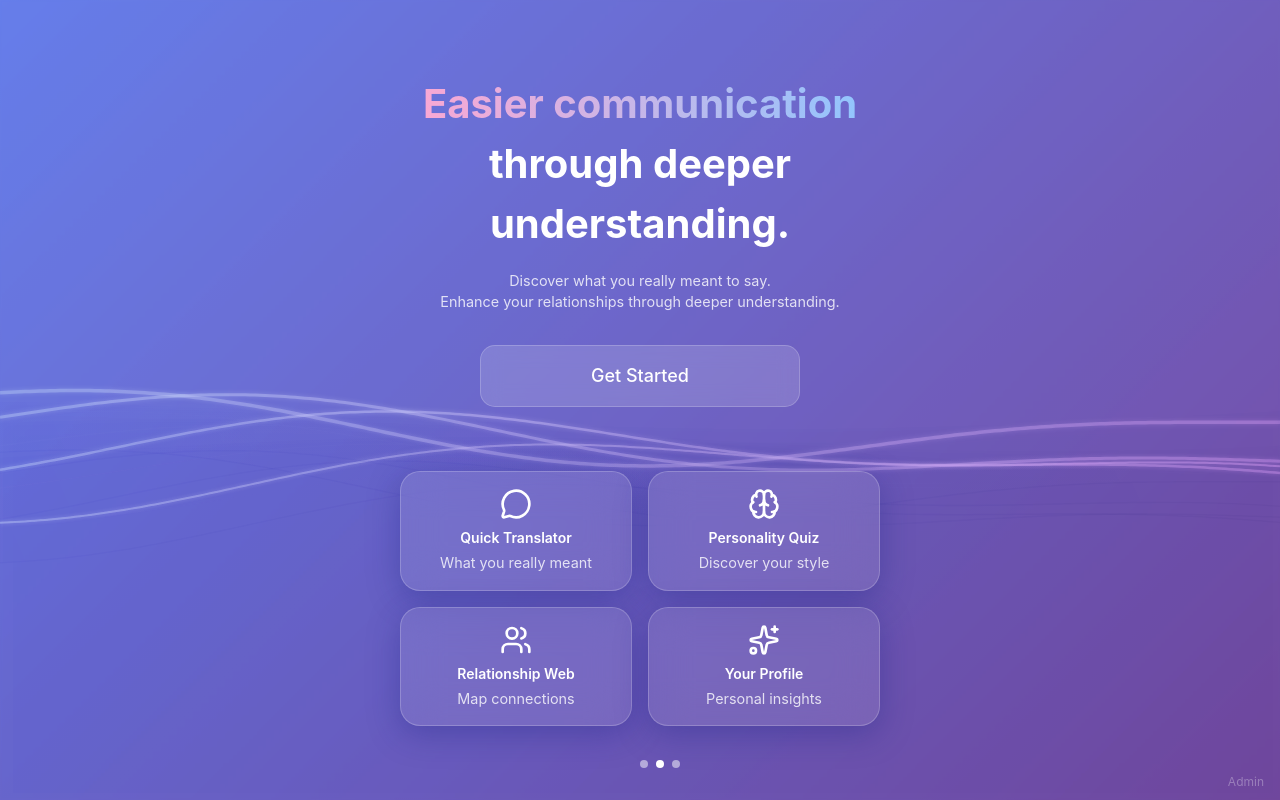
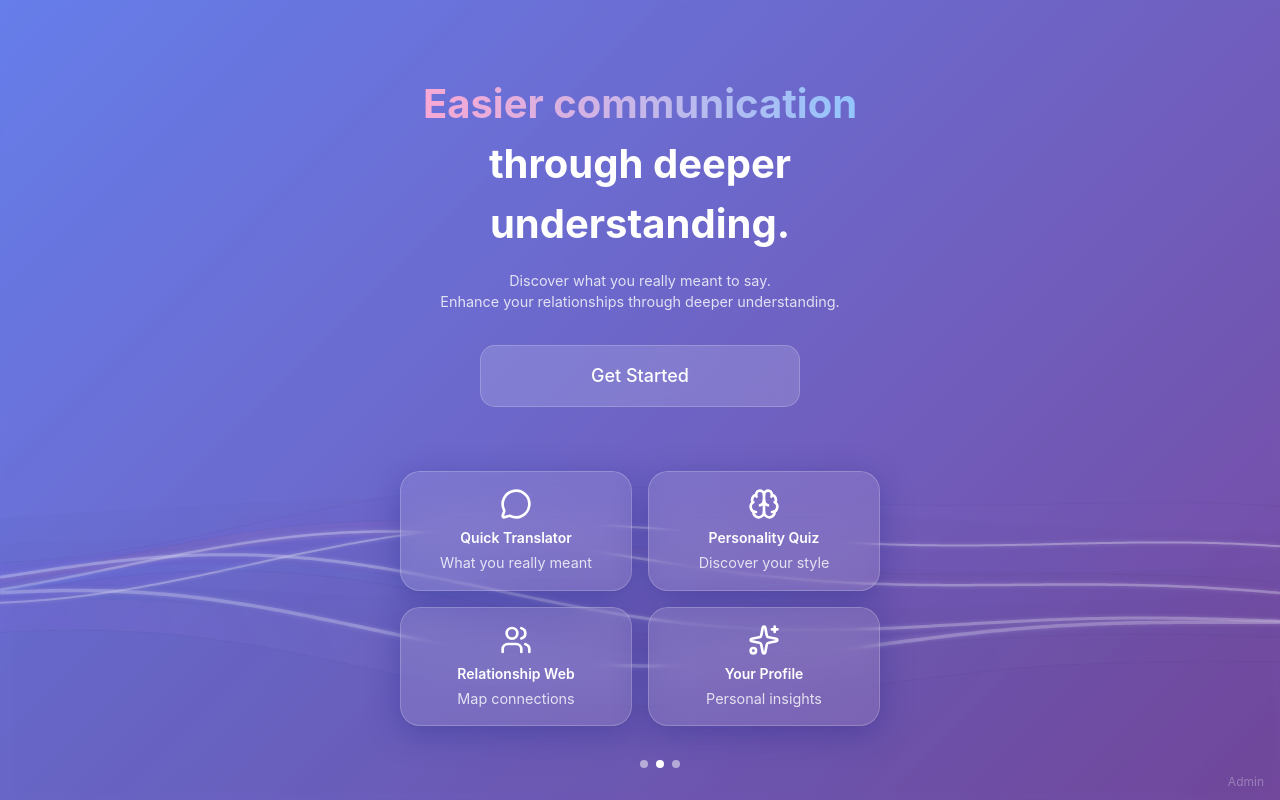
Before and after one commit to jonathanbodnar/TranslateB, a React (Create React App) app: page / in a window 1280 px wide. Built offline with nearby package versions, Linux system fonts and the light colour scheme.

Commit message:
Spread waves and make opaque for realistic layering

```diff
--- a/src/components/SimpleWaves.tsx
+++ b/src/components/SimpleWaves.tsx
@@ -34,7 +34,7 @@ const SimpleWaves: React.FC<SimpleWavesProps> = ({
     // Draw glassy diagonal waves
     for (let i = 0; i < 4; i++) {
       ctx.save();
-      ctx.globalAlpha = 0.02 + i * 0.005; // Even more subtle base glass
+      ctx.globalAlpha = 0.15 + i * 0.05; // Opaque glass layers
 
       // Create multi-stop glass gradients
       // Create more horizontal gradient (gentler angle)
@@ -72,7 +72,7 @@ const SimpleWaves: React.FC<SimpleWavesProps> = ({
       ctx.beginPath();
 
       // Create flowing glass sheet effect with depth
-      const waveOffset = i * 60; // Closer layers for more depth
+      const waveOffset = i * 120; // Spread waves out more
       const waveSpeed = 0.3 + i * 0.15; // Different speeds for each wave
       const depthScale = 1 - (i * 0.1); // Layers get smaller as they go back
 
@@ -80,7 +80,7 @@ const SimpleWaves: React.FC<SimpleWavesProps> = ({
       for (let x = 0; x <= width; x += 5) {
         const progress = x / width;
         // Create flowing horizontal waves with gentle curves
-        const baseY = height * 0.6 + waveOffset - i * 80;
+        const baseY = height * 0.7 + waveOffset - i * 100;
 
         // Multiple sine waves for complex glass flow with depth scaling
         const wave1 = Math.sin(progress * Math.PI * 1.5 + timeRef.current * waveSpeed) * 25 * depthScale;
@@ -165,7 +165,7 @@ const SimpleWaves: React.FC<SimpleWavesProps> = ({
       ctx.beginPath();
       for (let x = 0; x <= width; x += 5) {
         const progress = x / width;
-        const baseY = height * 0.6 + waveOffset - i * 80;
+        const baseY = height * 0.7 + waveOffset - i * 100;
         const wave1 = Math.sin(progress * Math.PI * 1.5 + timeRef.current * waveSpeed) * 25;
         const wave2 = Math.sin(progress * Math.PI * 3 + timeRef.current * waveSpeed * 0.7) * 15;
         const wave3 = Math.sin(progress * Math.PI * 0.8 + timeRef.current * waveSpeed * 1.3) * 10;
@@ -280,9 +280,9 @@ const SimpleWaves: React.FC<SimpleWavesProps> = ({
       onMouseMove={handleMouseMove}
       style={{
         background: 'transparent',
-        mixBlendMode: 'overlay',
-        opacity: 0.8,
-        filter: 'blur(0.3px)',
+        mixBlendMode: 'normal',
+        opacity: 0.6,
+        filter: 'blur(0.5px)',
         backdropFilter: 'blur(1px)'
       }}
     />
```
